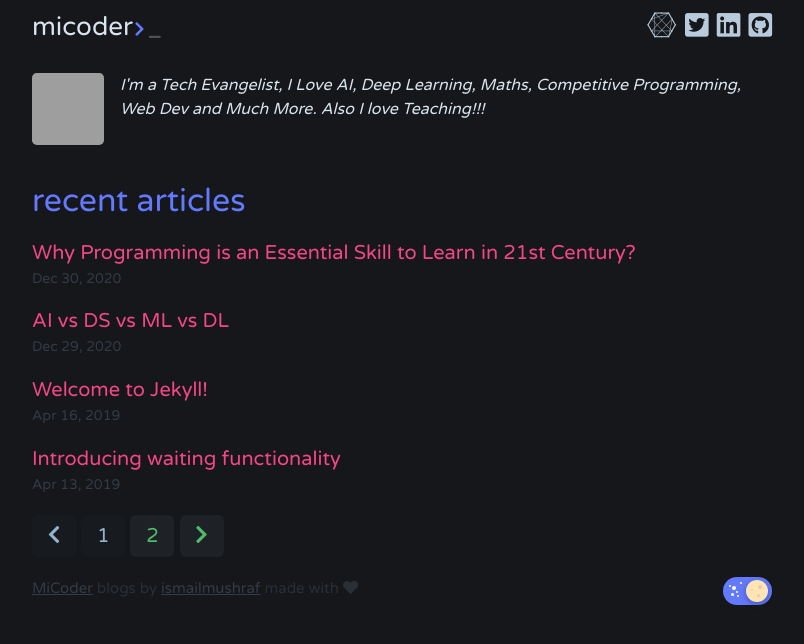
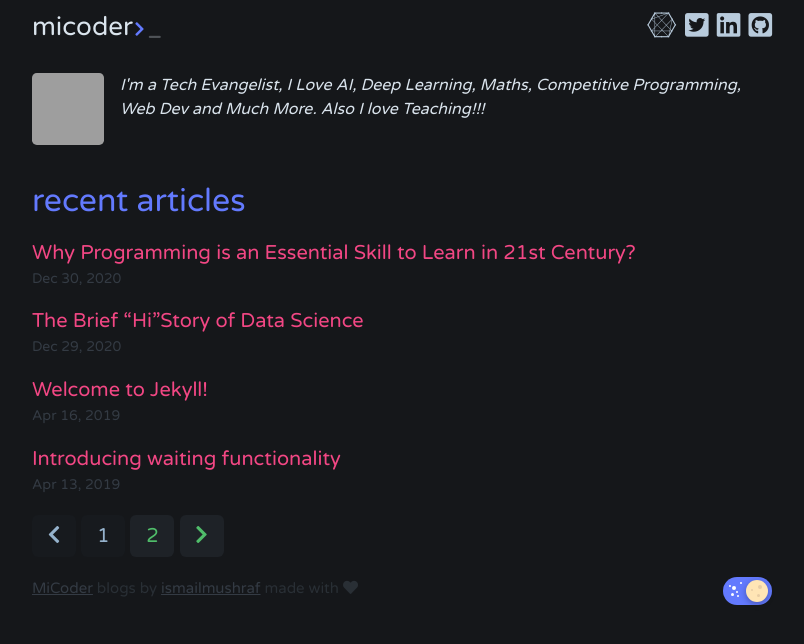
Before and after one commit to ismailmushraf/blog, a Jekyll site: the page built from index.html, in a window 1280 px wide, cut to the strip 0-644 px from the top of the page. Shown: the whole strip, without its empty margins (238-1042 px from the left). Built offline with Jekyll 4.4.1, drawn with Linux system fonts in a browser that asks for light colours; the list of posts is cut into pages by our own code; grey boxes are pictures that could not be loaded.

Commit message:
Updated Ai Vs Ds Vs Ml Vs Dl

```diff
--- a/_posts/2020-12-29-ai-vs-ds-vs-ml-vs-dl.markdown
+++ b/_posts/2020-12-29-ai-vs-ds-vs-ml-vs-dl.markdown
@@ -1,5 +1,5 @@
 ---
-title: AI vs DS vs ML vs DL
+title: The Brief “Hi”Story of Data Science
 date: 2020-12-29 15:44:00 Z
 tags:
 - ai
```
Also changed, not shown: other parts of _posts/2020-12-29-ai-vs-ds-vs-ml-vs-dl.markdown (+0 -2 lines).
